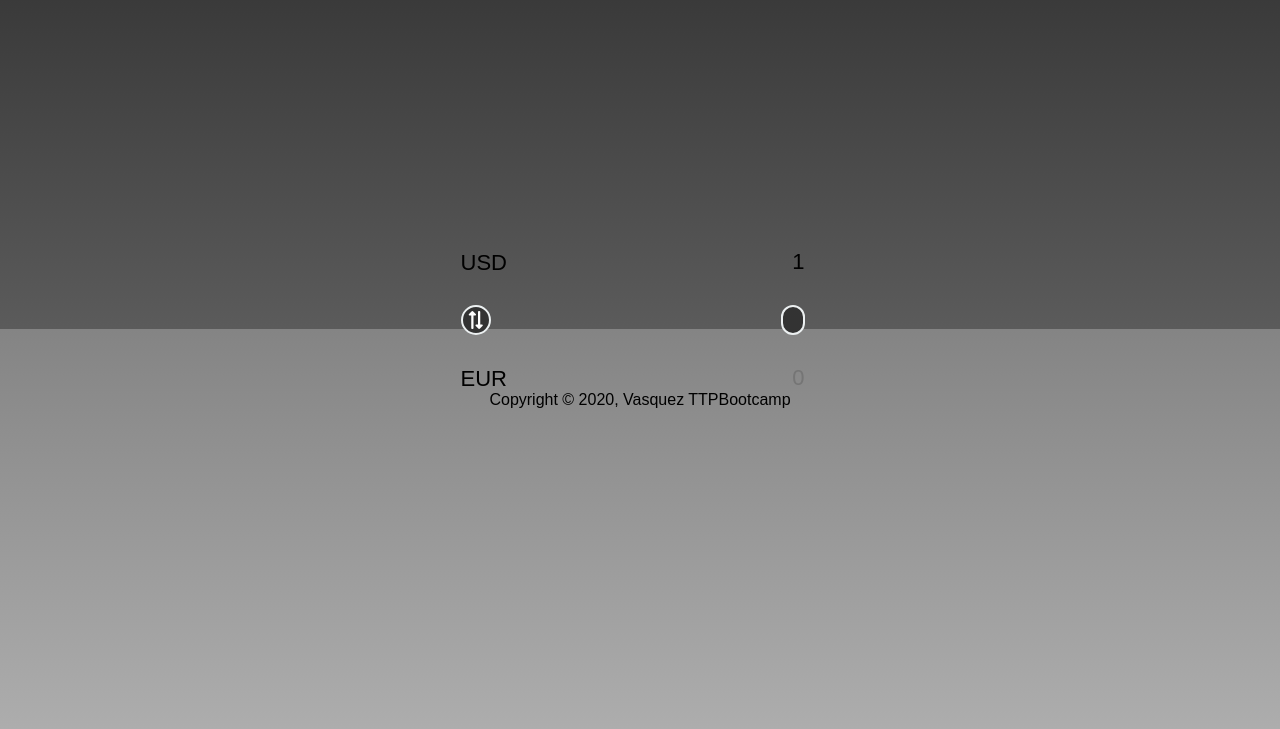
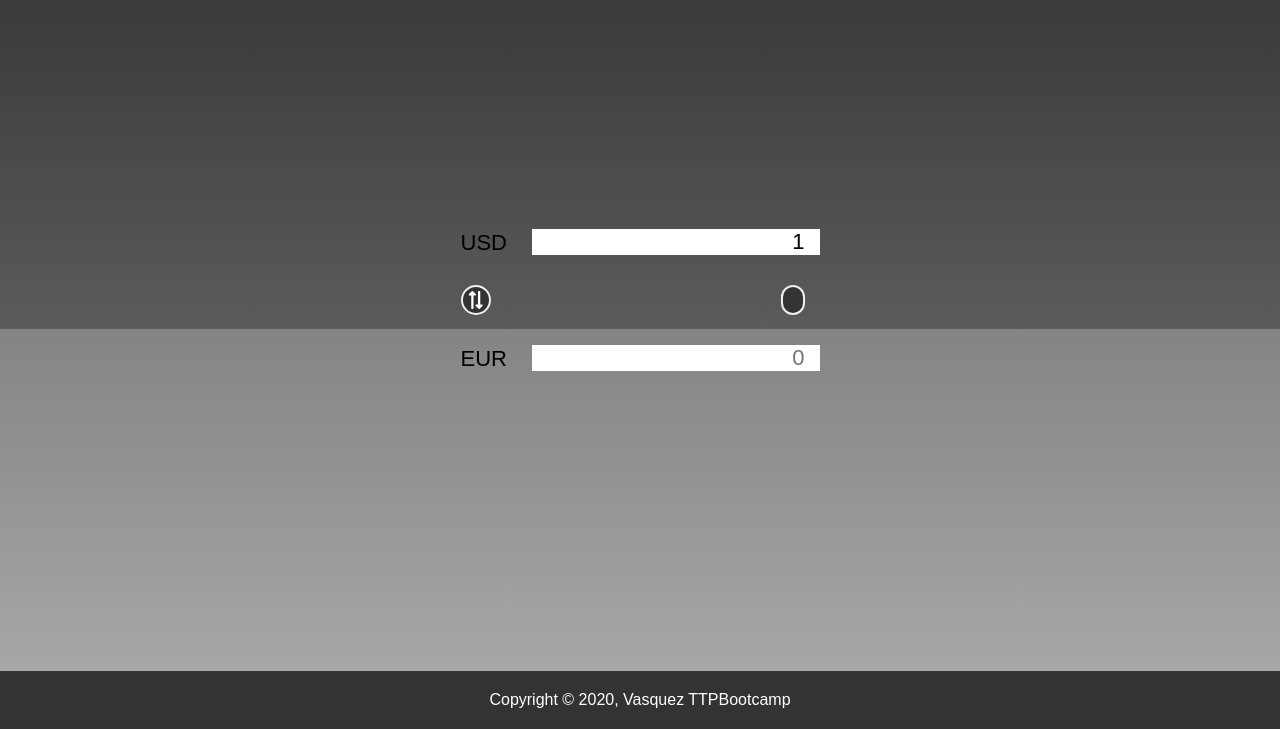
Before and after one commit to lehman-cuny2x/01-08-2020-day-6-dom-challenge-iii-Brandon-Vasquez, a plain HTML site: page index.html in a window 1280 px wide. Shown: the part 71-800 px from the top of the page. Drawn offline with Linux system fonts and the light colour scheme; no server answers; a web font is replaced by a local one.

Commit message:
Footer and background update

```diff
--- a/style.css
+++ b/style.css
@@ -9,8 +9,7 @@
 #navbar {
   position: fixed;
   top: 0;
-  background: #e5e5e5
-  ;
+  background: #e5e5e5;
   color: #ffffff;
   overflow: auto;
   z-index: 1;
@@ -37,8 +36,6 @@ body {
 	margin: 0;
 }
 
-
-
 .currency {
 	display: flex;
 	align-items: center;
@@ -58,7 +55,7 @@ body {
 }
 .currency input {
 	border: 0;
-	background: transparent;
+	background: #ffffff;
 	font-size: 22px;
 	text-align: right;
 }
@@ -100,3 +97,19 @@ body {
 select:focus, input:focus, button:focus {
 	outline: 0;
 }
+
+#main-footer {
+  text-align: center;
+  background: #333;
+  color: #fff;
+  bottom: 0;
+  width: 100%;
+  padding: 20px;
+}
+
+.container {
+  max-width: 1100px;
+  margin: auto;
+  padding: 0 2rem;
+  overflow: hidden;
+}
```
